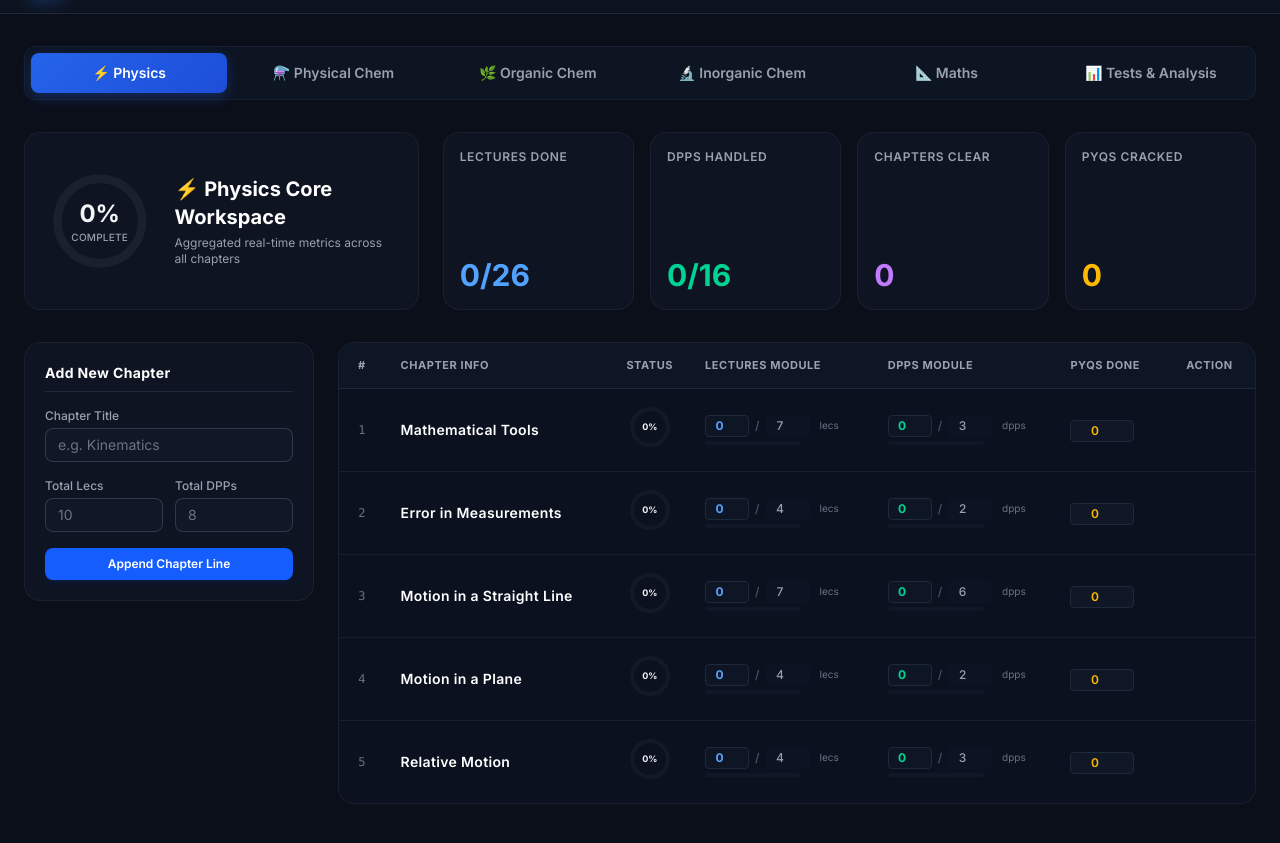
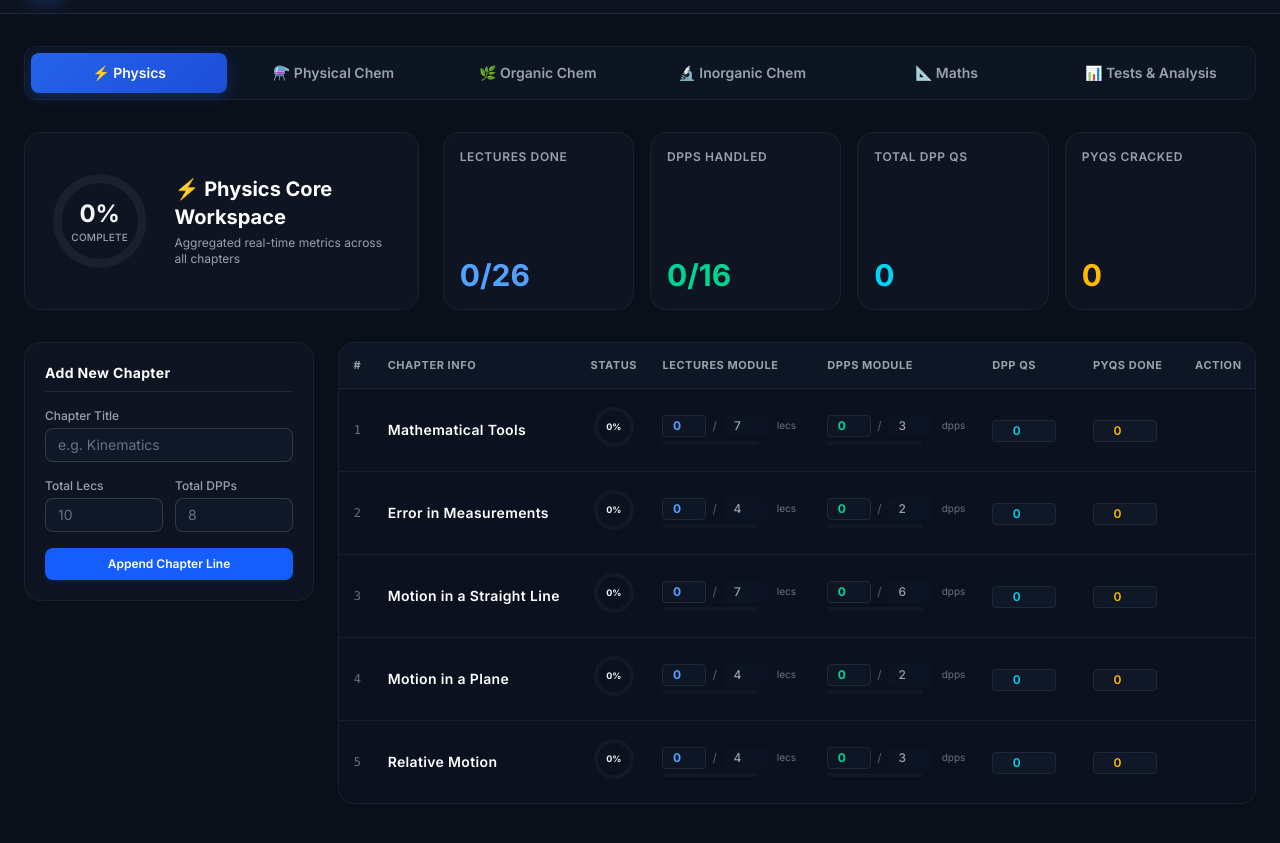
Before and after one commit to ZaminSayan/jee-study-tracker, a plain HTML site: page index.html in a window 1280 px wide. Shown: the part 63-906 px from the top of the page. Drawn offline with nearby package versions, Linux system fonts and the light colour scheme.

Commit message:
Update index.html

```diff
--- a/index.html
+++ b/index.html
@@ -93,8 +93,8 @@
                         <span id="stat-dpps" class="text-3xl font-bold text-emerald-400">0/0</span>
                     </div>
                     <div class="glass-card rounded-2xl p-4 flex flex-col justify-between">
-                        <span class="text-xs font-semibold tracking-wider uppercase text-gray-400 block mb-2">Chapters Clear</span>
-                        <span id="stat-chapters" class="text-3xl font-bold text-purple-400">0</span>
+                        <span class="text-xs font-semibold tracking-wider uppercase text-gray-400 block mb-2">Total DPP Qs</span>
+                        <span id="stat-dpp-qs" class="text-3xl font-bold text-cyan-400">0</span>
                     </div>
                     <div class="glass-card rounded-2xl p-4 flex flex-col justify-between">
                         <span class="text-xs font-semibold tracking-wider uppercase text-gray-400 block mb-2">PYQs Cracked</span>
@@ -127,16 +127,17 @@
 
                 <div class="lg:col-span-3 glass-card rounded-2xl overflow-hidden border border-gray-800">
                     <div class="overflow-x-auto">
-                        <table class="w-full text-left border-collapse min-w-[700px]">
+                        <table class="w-full text-left border-collapse min-w-[780px]">
                             <thead>
                                 <tr class="bg-gray-900/80 border-b border-gray-800 text-[11px] font-bold tracking-wider text-gray-400 uppercase">
-                                    <th class="py-3.5 px-4 w-[5%] text-center">#</th>
-                                    <th class="py-3.5 px-4 w-[25%]">Chapter Info</th>
-                                    <th class="py-3.5 px-4 w-[8%] text-center">Status</th>
-                                    <th class="py-3.5 px-4 w-[20%]">Lectures Module</th>
-                                    <th class="py-3.5 px-4 w-[20%]">DPPs Module</th>
-                                    <th class="py-3.5 px-4 w-[12%]">PYQs Done</th>
-                                    <th class="py-3.5 px-4 w-[10%] text-center">Action</th>
+                                    <th class="py-3.5 px-3 w-[4%] text-center">#</th>
+                                    <th class="py-3.5 px-3 w-[22%]">Chapter Info</th>
+                                    <th class="py-3.5 px-3 w-[8%] text-center">Status</th>
+                                    <th class="py-3.5 px-3 w-[18%]">Lectures Module</th>
+                                    <th class="py-3.5 px-3 w-[18%]">DPPs Module</th>
+                                    <th class="py-3.5 px-3 w-[11%]">DPP Qs</th>
+                                    <th class="py-3.5 px-3 w-[11%]">PYQs Done</th>
+                                    <th class="py-3.5 px-3 w-[8%] text-center">Action</th>
                                 </tr>
                             </thead>
                             <tbody id="chapters-tbody" class="divide-y divide-gray-800/60 bg-gray-950/20"></tbody>
@@ -279,25 +280,24 @@
     </main>
 
     <script>
-        // FIXED INITIAL STATE: All values set to 0 so the tracker loads fresh at 0%
         const INITIAL_STATE = {
             physics: [
-                { id: "p1", name: "Mathematical Tools", lecsDone: 0, lecsTotal: 7, dppsDone: 0, dppsTotal: 3, pyqs: 0 },
-                { id: "p2", name: "Error in Measurements", lecsDone: 0, lecsTotal: 4, dppsDone: 0, dppsTotal: 2, pyqs: 0 },
-                { id: "p3", name: "Motion in a Straight Line", lecsDone: 0, lecsTotal: 7, dppsDone: 0, dppsTotal: 6, pyqs: 0 },
-                { id: "p4", name: "Motion in a Plane", lecsDone: 0, lecsTotal: 4, dppsDone: 0, dppsTotal: 2, pyqs: 0 },
-                { id: "p5", name: "Relative Motion", lecsDone: 0, lecsTotal: 4, dppsDone: 0, dppsTotal: 3, pyqs: 0 }
+                { id: "p1", name: "Mathematical Tools", lecsDone: 0, lecsTotal: 7, dppsDone: 0, dppsTotal: 3, dppQuestions: 0, pyqs: 0 },
+                { id: "p2", name: "Error in Measurements", lecsDone: 0, lecsTotal: 4, dppsDone: 0, dppsTotal: 2, dppQuestions: 0, pyqs: 0 },
+                { id: "p3", name: "Motion in a Straight Line", lecsDone: 0, lecsTotal: 7, dppsDone: 0, dppsTotal: 6, dppQuestions: 0, pyqs: 0 },
+                { id: "p4", name: "Motion in a Plane", lecsDone: 0, lecsTotal: 4, dppsDone: 0, dppsTotal: 2, dppQuestions: 0, pyqs: 0 },
+                { id: "p5", name: "Relative Motion", lecsDone: 0, lecsTotal: 4, dppsDone: 0, dppsTotal: 3, dppQuestions: 0, pyqs: 0 }
             ],
             pchem: [
-                { id: "pc1", name: "Some Basic Concepts of Chemistry", lecsDone: 0, lecsTotal: 13, dppsDone: 0, dppsTotal: 9, pyqs: 0 },
-                { id: "pc2", name: "Redox Reaction", lecsDone: 0, lecsTotal: 6, dppsDone: 0, dppsTotal: 5, pyqs: 0 },
-                { id: "pc3", name: "Solutions", lecsDone: 0, lecsTotal: 4, dppsDone: 0, dppsTotal: 3, pyqs: 0 }
+                { id: "pc1", name: "Some Basic Concepts of Chemistry", lecsDone: 0, lecsTotal: 13, dppsDone: 0, dppsTotal: 9, dppQuestions: 0, pyqs: 0 },
+                { id: "pc2", name: "Redox Reaction", lecsDone: 0, lecsTotal: 6, dppsDone: 0, dppsTotal: 5, dppQuestions: 0, pyqs: 0 },
+                { id: "pc3", name: "Solutions", lecsDone: 0, lecsTotal: 4, dppsDone: 0, dppsTotal: 3, dppQuestions: 0, pyqs: 0 }
             ],
             ochem: [],
             ichem: [],
             maths: [
-                { id: "m1", name: "Basic Mathematics", lecsDone: 0, lecsTotal: 16, dppsDone: 0, dppsTotal: 8, pyqs: 0 },
-                { id: "m2", name: "Quadratic Equations", lecsDone: 0, lecsTotal: 7, dppsDone: 0, dppsTotal: 3, pyqs: 0 }
+                { id: "m1", name: "Basic Mathematics", lecsDone: 0, lecsTotal: 16, dppsDone: 0, dppsTotal: 8, dppQuestions: 0, pyqs: 0 },
+                { id: "m2", name: "Quadratic Equations", lecsDone: 0, lecsTotal: 7, dppsDone: 0, dppsTotal: 3, dppQuestions: 0, pyqs: 0 }
             ],
             mainTests: [],
             dppLogs: []
@@ -323,6 +323,15 @@
                     state = JSON.parse(raw);
                     if(!state.mainTests) state.mainTests = [];
                     if(!state.dppLogs) state.dppLogs = [];
+
+                    // Backward compatibility safety script for adding new fields
+                    ['physics', 'pchem', 'ochem', 'ichem', 'maths'].forEach(sub => {
+                        if(state[sub]) {
+                            state[sub].forEach(ch => {
+                                if(ch.dppQuestions === undefined) ch.dppQuestions = 0;
+                            });
+                        }
+                    });
                 } catch(e) {
                     state = JSON.parse(JSON.stringify(INITIAL_STATE));
                 }
@@ -396,6 +405,7 @@
             let totalDppsDone = 0, totalDppsExpected = 0;
             let chaptersDoneCount = 0;
             let aggregatedPyqs = 0;
+            let totalDppQuestionsAttempted = 0;
 
             chapters.forEach(ch => {
                 totalLecsDone += parseInt(ch.lecsDone || 0);
@@ -403,6 +413,7 @@
                 totalDppsDone += parseInt(ch.dppsDone || 0);
                 totalDppsExpected += parseInt(ch.dppsTotal || 0);
                 aggregatedPyqs += parseInt(ch.pyqs || 0);
+                totalDppQuestionsAttempted += parseInt(ch.dppQuestions || 0);
 
                 if (ch.lecsTotal > 0 && ch.dppsTotal > 0 && ch.lecsDone >= ch.lecsTotal && ch.dppsDone >= ch.dppsTotal) {
                     chaptersDoneCount++;
@@ -418,7 +429,7 @@
             document.getElementById('subject-percentage').innerText = `${overallPct}%`;
             document.getElementById('stat-lectures').innerText = `${totalLecsDone}/${totalLecsExpected}`;
             document.getElementById('stat-dpps').innerText = `${totalDppsDone}/${totalDppsExpected}`;
-            document.getElementById('stat-chapters').innerText = `${chaptersDoneCount}`;
+            document.getElementById('stat-dpp-qs').innerText = `${totalDppQuestionsAttempted}`;
             document.getElementById('stat-pyqs').innerText = `${aggregatedPyqs}`;
 
             const macroRing = document.getElementById('subject-progress-ring');
@@ -434,7 +445,7 @@
             tbody.innerHTML = '';
 
             if(chapters.length === 0) {
-                tbody.innerHTML = `<tr><td colspan="7" class="py-12 text-center text-gray-500 font-medium text-xs">No trackable module indices registered. Add a chapter layout on the left.</td></tr>`;
+                tbody.innerHTML = `<tr><td colspan="8" class="py-12 text-center text-gray-500 font-medium text-xs">No trackable module indices registered. Add a chapter layout on the left.</td></tr>`;
                 return;
             }
 
@@ -452,11 +463,11 @@
                 const tr = document.createElement('tr');
                 tr.className = "hover:bg-gray-900/30 transition duration-150 group";
                 tr.innerHTML = `
-                    <td class="py-4 px-4 font-mono text-xs text-gray-500 text-center">${idx + 1}</td>
-                    <td class="py-4 px-4">
+                    <td class="py-4 px-3 font-mono text-xs text-gray-500 text-center">${idx + 1}</td>
+                    <td class="py-4 px-3">
                         <div class="text-sm font-semibold text-white tracking-wide">${ch.name}</div>
                     </td>
-                    <td class="py-4 px-4 text-center">
+                    <td class="py-4 px-3 text-center">
                         <div class="inline-flex items-center justify-center relative w-11 h-11">
                             <svg viewBox="0 0 44 44" class="w-full h-full">
                                 <circle cx="22" cy="22" r="18" stroke="rgba(255,255,255,0.03)" stroke-width="4" fill="transparent"/>
@@ -465,7 +476,7 @@
                             <span class="absolute text-[9px] font-bold">${chTotalPct}%</span>
                         </div>
                     </td>
-                    <td class="py-4 px-4 space-y-1">
+                    <td class="py-4 px-3 space-y-1">
                         <div class="flex items-center gap-1.5 text-xs text-gray-300">
                             <input type="number" value="${ch.lecsDone}" min="0" max="${ch.lecsTotal}" onchange="updateRowField('${ch.id}', 'lecsDone', this.value)" class="w-11 bg-gray-900/80 text-center font-bold text-blue-400 border border-gray-800 rounded px-1 py-0.5 focus:outline-none focus:border-blue-500">
                             <span class="text-gray-600 font-medium">/</span>
@@ -476,7 +487,7 @@
                             <div class="bg-blue-500 h-full transition-all duration-300" style="width: ${Math.min(chLecPct, 100)}%"></div>
                         </div>
                     </td>
-                    <td class="py-4 px-4 space-y-1">
+                    <td class="py-4 px-3 space-y-1">
                         <div class="flex items-center gap-1.5 text-xs text-gray-300">
                             <input type="number" value="${ch.dppsDone}" min="0" max="${ch.dppsTotal}" onchange="updateRowField('${ch.id}', 'dppsDone', this.value)" class="w-11 bg-gray-900/80 text-center font-bold text-emerald-400 border border-gray-800 rounded px-1 py-0.5 focus:outline-none focus:border-emerald-500">
                             <span class="text-gray-600 font-medium">/</span>
@@ -487,12 +498,15 @@
                             <div class="bg-emerald-500 h-full transition-all duration-300" style="width: ${Math.min(chDppPct, 100)}%"></div>
                         </div>
                     </td>
-                    <td class="py-4 px-4">
+                    <td class="py-4 px-3">
+                        <input type="number" value="${ch.dppQuestions || 0}" min="0" onchange="updateRowField('${ch.id}', 'dppQuestions', this.value)" class="w-16 bg-gray-900 text-center border border-gray-800 font-semibold text-cyan-400 rounded py-0.5 focus:outline-none focus:border-cyan-500 text-xs">
+                    </td>
+                    <td class="py-4 px-3">
                         <input type="number" value="${ch.pyqs}" min="0" onchange="updateRowField('${ch.id}', 'pyqs', this.value)" class="w-16 bg-gray-900 text-center border border-gray-800 font-semibold text-amber-400 rounded py-0.5 focus:outline-none focus:border-amber-500 text-xs">
                     </td>
-                    <td class="py-4 px-4 text-center">
+                    <td class="py-4 px-3 text-center">
                         <div class="flex items-center justify-center gap-2">
-                            ${isDone ? `<span class="bg-emerald-950/80 border border-emerald-800/80 text-emerald-400 font-bold px-2 py-0.5 rounded text-[10px] uppercase tracking-wider">Done</span>` : ''}
+                            ${isDone ? `<span class="bg-emerald-950/80 border border-emerald-800/80 text-emerald-400 font-bold px-1.5 py-0.5 rounded text-[9px] uppercase tracking-wider">Done</span>` : ''}
                             <button onclick="deleteChapter('${ch.id}')" class="text-gray-600 hover:text-rose-400 p-1 rounded hover:bg-rose-950/20 transition opacity-0 group-hover:opacity-100 focus:opacity-100">
                                 <svg class="w-4 h-4" fill="none" stroke="currentColor" viewBox="0 0 24 24"><path stroke-linecap="round" stroke-linejoin="round" stroke-width="2" d="M19 7l-.867 12.142A2 2 0 0116.138 21H7.862a2 2 0 01-1.995-1.858L5 7m5 4v6m4-6v6m1-10V4a1 1 0 00-1-1h-4a1 1 0 00-1 1v3M4 7h16"></path></svg>
                             </button>
@@ -511,7 +525,7 @@
 
             state[currentTab].push({
                 id: 'ch_' + Date.now() + '_' + Math.random().toString(36).substr(2, 4),
-                name, lecsDone: 0, lecsTotal, dppsDone: 0, dppsTotal, pyqs: 0
+                name, lecsDone: 0, lecsTotal, dppsDone: 0, dppsTotal, dppQuestions: 0, pyqs: 0
             });
             saveState();
             renderSubjectView();
```
